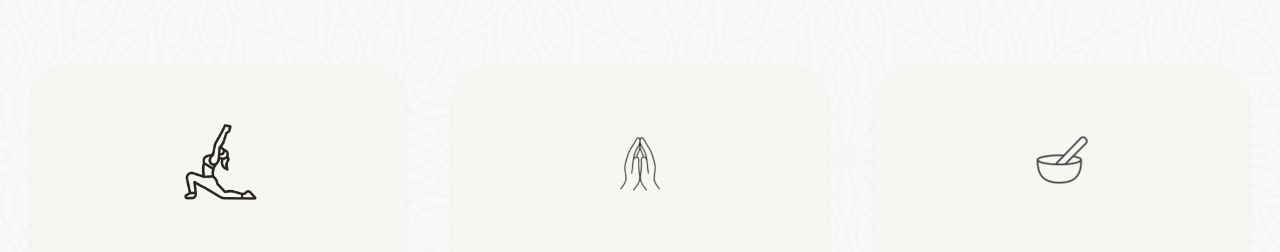
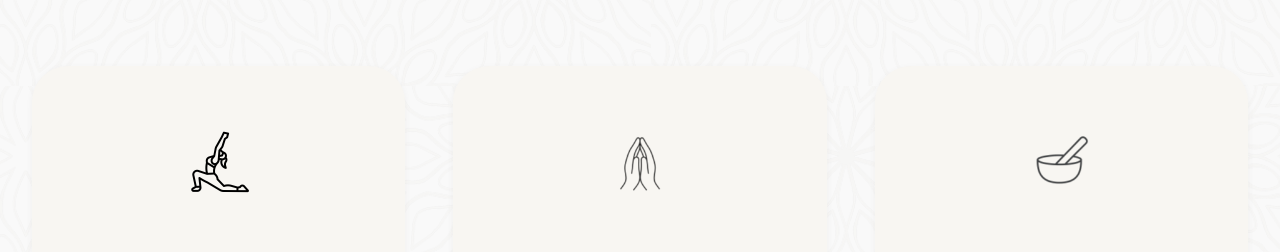
Before and after one commit to shara-raj/wellmoon-veda-harmony-public, a React (Vite) app: page / in a window 1280 px wide. Shown: the part 1224-1476 px from the top of the page. Built offline with nearby package versions, Linux system fonts and the light colour scheme; the HTML template or start-up script is replaced by a standard one.

Commit message:
Update yoga icon to fit on hover
Update the yoga icon to fit within the white background on hover. Copy the new yoga image to assets and update the HealingPaths component to display it correctly.

```diff
--- a/src/components/HealingPaths.tsx
+++ b/src/components/HealingPaths.tsx
@@ -72,7 +72,7 @@ const HealingPaths = () => {
 
                 {/* Icon - always on top */}
                 {path.icon === "image" ? (
-                  <img src={path.iconSrc} alt="" className="w-20 h-20 object-contain relative z-20" style={{ filter: 'brightness(0) saturate(100%) invert(11%) sepia(8%) saturate(665%) hue-rotate(357deg) brightness(97%) contrast(90%)' }} />
+                  <img src={path.iconSrc} alt="" className="w-16 h-16 object-contain relative z-20" />
                 ) : path.icon === "custom" && path.IconComponent ? (
                   <path.IconComponent className="w-20 h-20 relative z-20" />
                 ) : null}
```
